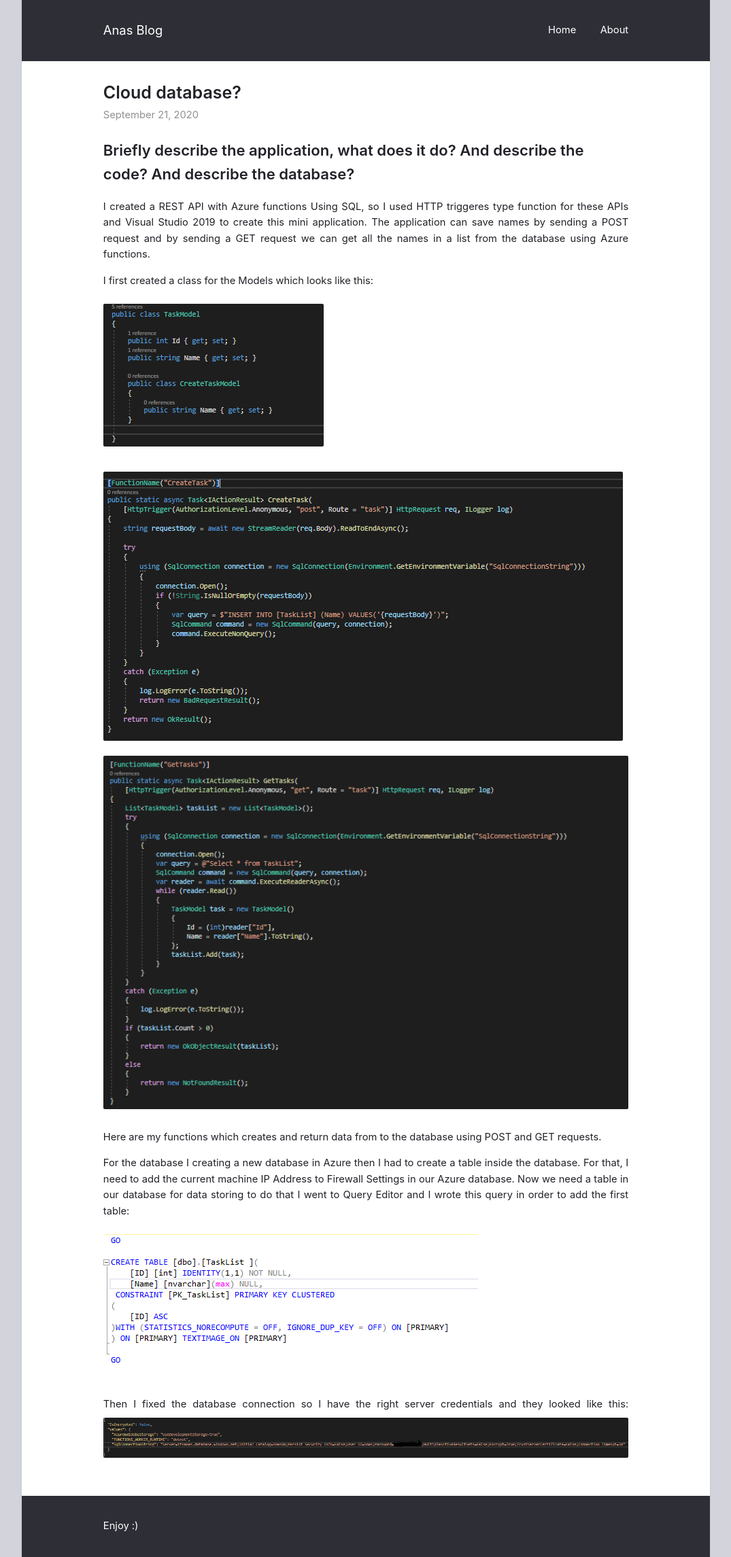
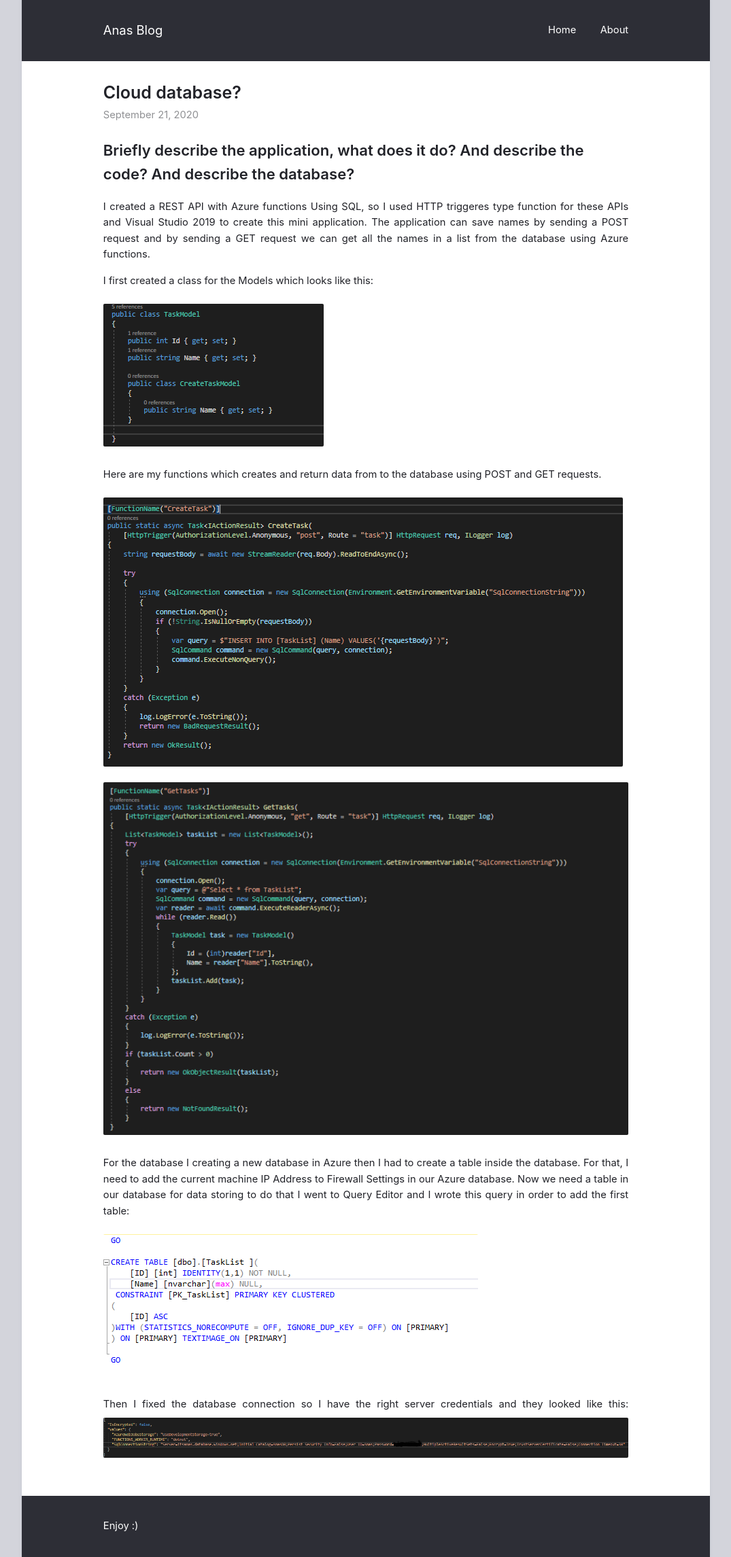
Before and after one commit to ItsAnass/ItsAnass.github.io, a Jekyll site: the page built from _posts/2020-09-21-Cloud-database.md, in a window 1280 px wide. Shown: the whole page at 68% size, without its empty margins (102-1177 px from the left). Built offline with Jekyll 4.4.1, drawn with Linux system fonts in a browser that asks for light colours.

```diff
--- a/_posts/2020-09-21-Cloud-database.md
+++ b/_posts/2020-09-21-Cloud-database.md
@@ -12,12 +12,11 @@ I first created a class for the Models which looks like this:
 
 ![Models](https://github.com/ItsAnass/ItsAnass.github.io/blob/main/assets/Images/Database%20cloud/ModelsClass%202021-09-21%20183319.png?raw=true)
 
-
+Here are my functions which creates and return data from to the database using POST and GET requests.
 
 ![CreateFunc](https://github.com/ItsAnass/ItsAnass.github.io/blob/main/assets/Images/Database%20cloud/CreateFunction%202021-09-21%20183438.png?raw=true)
 ![ReturnDataFunc](https://github.com/ItsAnass/ItsAnass.github.io/blob/main/assets/Images/Database%20cloud/ReturnAllTasksFunction%202021-09-21%20183503.png?raw=true)
 
-Here are my functions which creates and return data from to the database using POST and GET requests.
 
 For the database I creating a new database in Azure then I had to create a table inside the database. For that, I need to add the current machine IP Address to Firewall Settings in our Azure database.
 Now we need a table in our database for data storing to do that I went to Query Editor and I wrote this query in order to add the first table:
```
